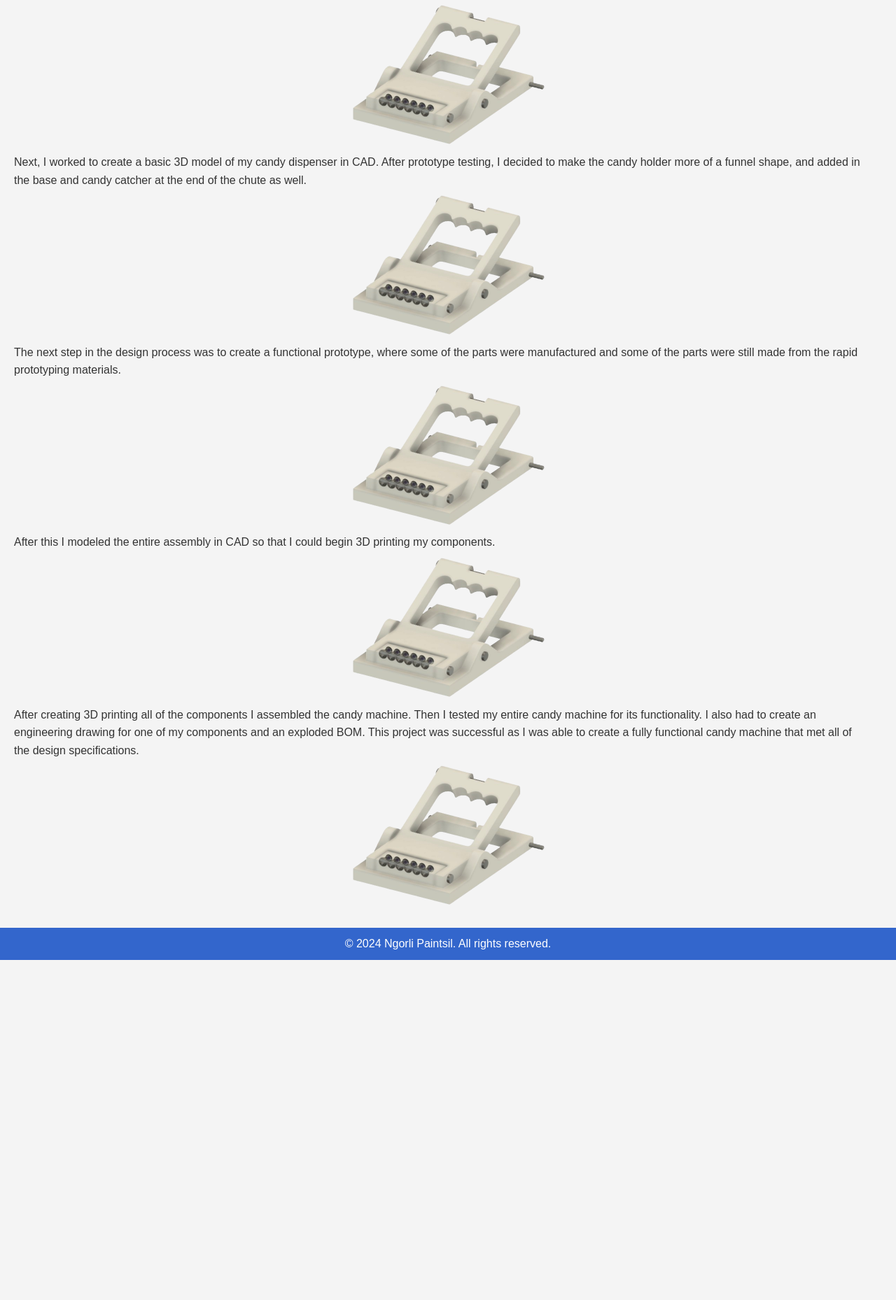
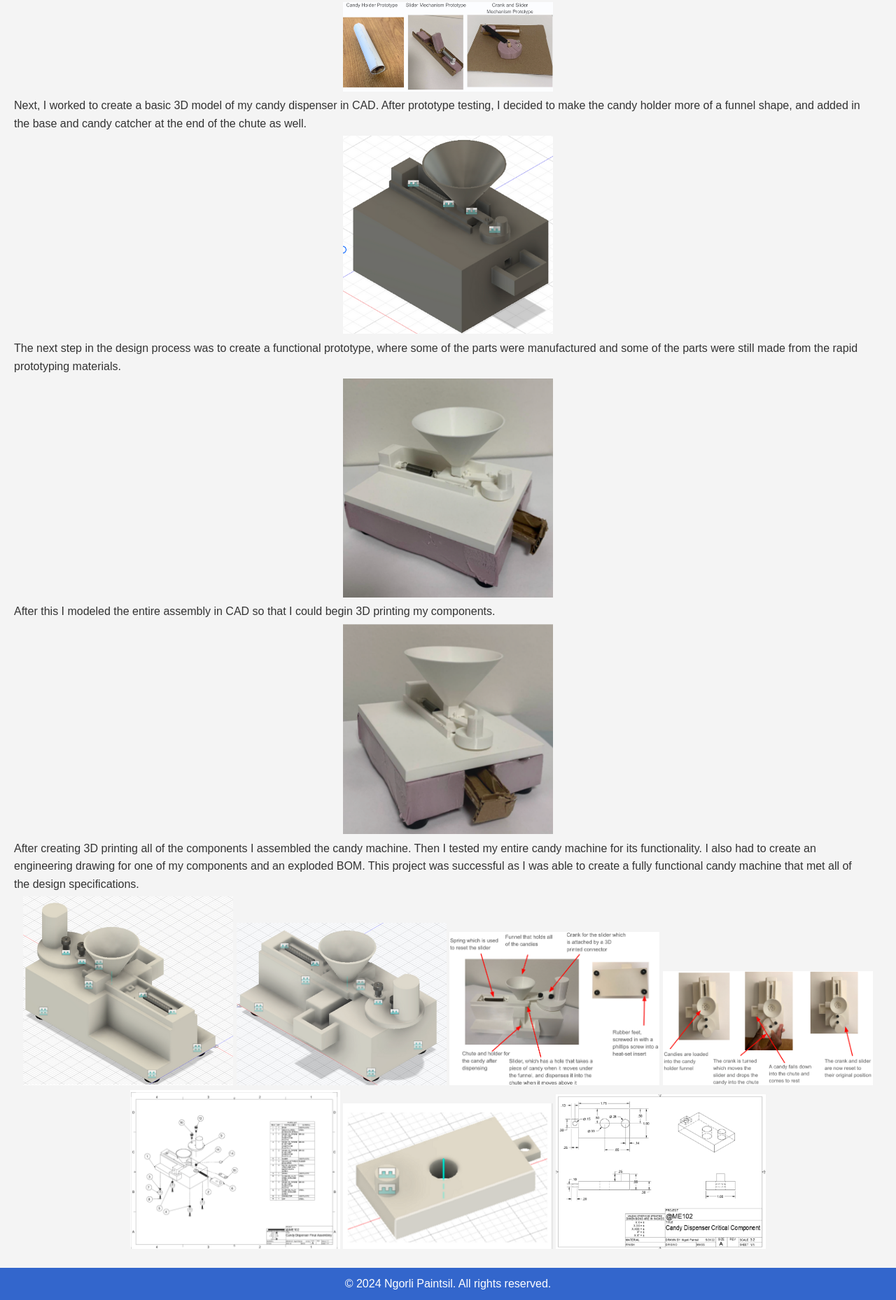
Before and after one commit to ngorli/ngorli.github.io, a plain HTML site: page hardware_projects/candy_dispenser.html in a window 1280 px wide. Shown: the part 356-2214 px from the top of the page at 70% size. Before the commit the page ends 1728 px from the top, so only its background shows below. Drawn offline with Linux system fonts and the light colour scheme.

Commit message:
add images to the page candy machine page

```diff
--- a/hardware_projects/candy_dispenser.html
+++ b/hardware_projects/candy_dispenser.html
@@ -49,7 +49,7 @@
                 </p>
             </div>
             <div class="image">
-                <img src="../images/telescoping_tube_1.png" alt="telescoping_tube_1">
+                <img src="../images/candy1.png" alt="candy1">
             </div>
             <div class="text">
                 <p>
@@ -59,7 +59,7 @@
                 </p>
             </div>
             <div class="image">
-                <img src="../images/telescoping_tube_1.png" alt="telescoping_tube_1">
+                <img src="../images/candy2.png" alt="candy2">
             </div>
             <div class="text">
                 <p>
@@ -69,7 +69,7 @@
                 </p>
             </div>
             <div class="image">
-                <img src="../images/telescoping_tube_1.png" alt="telescoping_tube_1">
+                <img src="../images/candy3.png" alt="candy3">
             </div>
             <div class="text">
                 <p>
@@ -78,7 +78,7 @@
                 </p>
             </div>
             <div class="image">
-                <img src="../images/telescoping_tube_1.png" alt="telescoping_tube_1">
+                <img src="../images/candy4.png" alt="candy4">
             </div>
             <div class="text">
                 <p>
@@ -90,7 +90,13 @@
                 </p>
             </div>
             <div class="image">
-                <img src="../images/telescoping_tube_1.png" alt="telescoping_tube_1">
+                <img src="../images/candy5.png" alt="candy5">
+                <img src="../images/candy6.png" alt="candy6">
+                <img src="../images/candy7.png" alt="candy7">
+                <img src="../images/candy8.png" alt="candy8">
+                <img src="../images/candy9.png" alt="candy9">
+                <img src="../images/candy10.png" alt="candy10">
+                <img src="../images/candy11.png" alt="candy11">
             </div>
         </section>
     </main>
```
Also changed, not shown: hardware_projects.html (+3 -4 lines).
